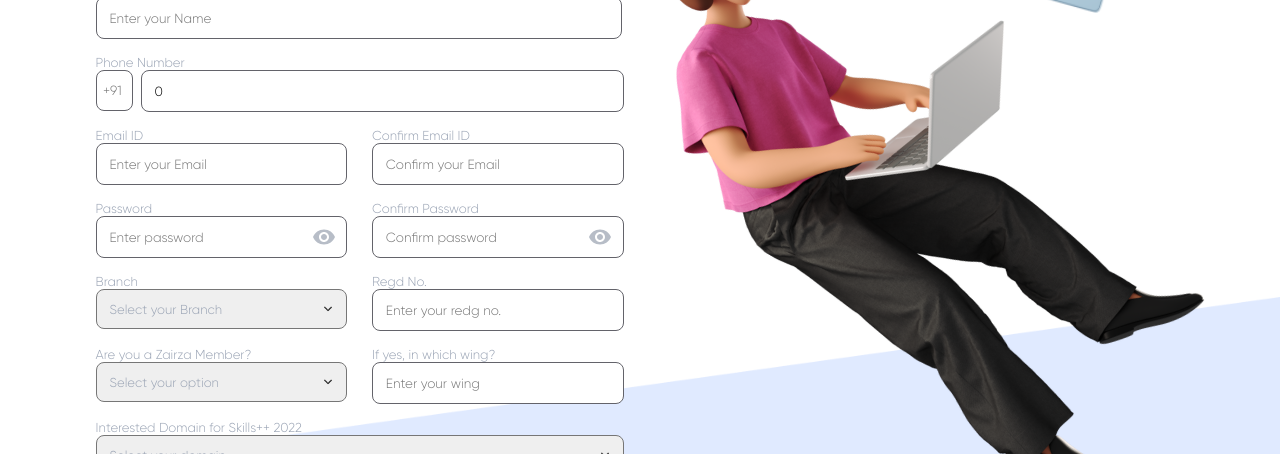
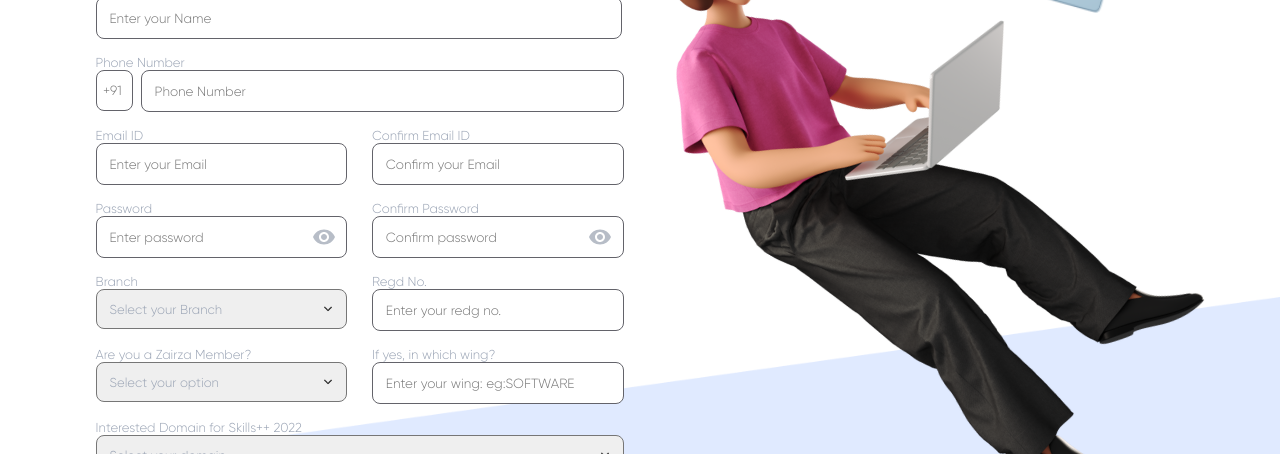
Before and after one commit to zairza-cetb/Skills-, a React (Create React App) app: page /register in a window 1280 px wide. Shown: the part 241-695 px from the top of the page. Built offline with nearby package versions, Linux system fonts and the light colour scheme.

Commit message:
Added extra functionalities

```diff
--- a/src/components/registrationPage/regPage.js
+++ b/src/components/registrationPage/regPage.js
@@ -7,32 +7,88 @@ import GoogleIcon from '@mui/icons-material/Google';
 import { FaAngleDown } from "react-icons/fa";
 import registerImage from "../registrationPage/images/registerImage.png"
 import window from "../registrationPage/images/browserWindow.png"
+import { useNavigate } from "react-router-dom";
 
 const Registration=()=>{
 
+    const nav=useNavigate();
     const [showPassword, setShowPassword] = useState(false)
-    const [confirmPassword, setConfirmPassword] = useState(false)
+    const [showConfirmPassword, setShowConfirmPassword] = useState(false)
     const [branch, setBranch] = useState([]);
     const [answer, setAnswer] = useState([]);
-    const [phoneNo, setPhoneNo]=useState(0);
+    const [phoneNo, setPhoneNo]=useState("");
+    const [regexp, setRegexp]=useState(/^[0-9\b]+$/);
+    const [user, setUser] = useState({
+        name: "",
+        enterEmail:"",
+        confirmEmail:"",
+        enterPassword:"",
+        confirmPassword:"",
+        enterRedgNo:"",
+        enterWing:"",
+    })
+    const [err, setError] = useState(false)
     const buttonHandler = e => {
         e.preventDefault()
         setShowPassword(!showPassword)
     }
     const confirmButtonHandler = e => {
         e.preventDefault()
-        setConfirmPassword(!confirmPassword)
+        setShowConfirmPassword(!showConfirmPassword)
     }
     const checkPhnNo=e=>{
-        const onlyDigits = e.target.value.replace(/\D/g,"");
-        if(onlyDigits>9999999999){
-            alert("phone number should not exceed 10 digits")
+        // const onlyDigits = e.target.value.test(!/\D/g);
+        // setPhoneNo(onlyDigits)
+        // if(onlyDigits>9999999999){
+        //     alert("enter Valid phone number")
+        // }
+        // else{
+        //     setPhoneNo(onlyDigits)
+        // }
+        if(!/\D/g.test(e.target.value) && e.target.value<=9999999999){
+            setPhoneNo(e.target.value)
         }
         else{
-        setPhoneNo(onlyDigits);
+            alert("Phone number is restricted to 10 digits or Invalid Input")
         }
     }
-
+    const changeHandler = e => {
+        const { name, value } = e.target
+        setUser({
+            ...user,
+            [name]: value
+        })
+    }
+    const register = (e) => {
+        e.preventDefault();
+        try {
+            const { name, enterEmail, confirmEmail, enterPassword, confirmPassword, enterRedgNo, enterWing} = user
+            if (name && enterEmail && confirmEmail && enterPassword && confirmPassword && enterRedgNo  && phoneNo && branch && (enterEmail===confirmEmail) && (enterPassword===confirmPassword))
+            {
+                console.log(enterWing);
+                if(answer==="yes"){
+                    if(enterWing==='SOFTWARE' || enterWing==='HARDWARE' || enterWing==='DESIGN'){
+                        alert("registration successful")
+                    }
+                    else{
+                        alert("Enter valid wing: (SOFTWARE--or--HARDWARE--or--DESIGN)")
+                    }
+                }
+                else if(answer==="no"){
+                    if(enterWing)
+                    alert("You cannot fill the field 'wing' since you are not a member")
+                    else
+                    alert("registration sucessful")
+                }
+            }
+            else {
+                alert("invalid")
+            }
+        }
+        catch (err) {
+            setError(true)
+        }
+    }
     const branches = [
         {
             name: 'Computer Science',
@@ -75,7 +131,7 @@ const Registration=()=>{
             value: "mca"
         },
         {
-            name: 'Mathematics and Humanities',
+            name: 'Integrated MSc. Mathematics',
             value: "math"
         },
         {
@@ -104,20 +160,52 @@ const Registration=()=>{
             value: "web"
         },
         {
-            name: 'IOT',
-            value: "iot"
+            name: 'App Development',
+            value: "app"
         },
         {
             name: 'UI/UX',
             value: "ui"
         },
         {
-            name: 'Machine Learning',
-            value: "ml"
+            name: 'Graphics Designing',
+            value: "gd"
         },
         {
             name: 'Competetive Coding',
             value: "cp"
+        },
+        {
+            name: 'AI/ML',
+            value: "ai"
+        },
+        {
+            name: 'Game Development',
+            value: "game"
+        },
+        {
+            name: 'Embedded System & IOT',
+            value: "iot"
+        },
+        {
+            name: 'ROS',
+            value: "ros"
+        },
+        {
+            name: '3D and Motion Graphics',
+            value: "3d"
+        },
+        {
+            name: 'Cybersecurity',
+            value: "cs"
+        },
+        {
+            name: 'Blockchain',
+            value: "blockchain"
+        },
+        {
+            name: 'Devops',
+            value: "devops"
         },
     ];
     const branchHandler = e => {
@@ -137,45 +225,45 @@ const Registration=()=>{
                 <p>Sign up to get all the goodies</p>
                 <div className="layer1">
                     <p>Name</p>
-                    <input type="name" placeholder="Enter your Name" className="name" />
+                    <input type="name" placeholder="Enter your Name" className="name" name="name" value={user.name} onChange={changeHandler} />
                 </div>
                 <div className="layer2">
                     <p>Phone Number</p>
                     <div className="phoneInput">
                         <div><input type="name" placeholder="+91" className="phoneCode" /></div>
-                        <div className="pc"><input type="name" placeholder="Phone Number" className="phoneNumber" value={phoneNo} onChange={checkPhnNo} /></div>
+                        <div className="pc"><input type="name" placeholder="Phone Number" className="phoneNumber" onChange={checkPhnNo} /></div>
                     </div>
                 </div>
                 <div className="layer3">
                     <div className="email1">
                         <p>Email ID</p>
-                        <input type="email" className="enterEmail" placeholder="Enter your Email" />
+                        <input type="email" className="enterEmail" placeholder="Enter your Email" name="enterEmail" value={user.enterEmail} onChange={changeHandler}/>
                     </div>
                     <div className="email2 e2">
                         <p>Confirm Email ID</p>
-                        <input type="email" className="enterEmail" placeholder="Confirm your Email" />
+                        <input type="email" className="enterEmail" placeholder="Confirm your Email" name="confirmEmail" value={user.confirmEmail} onChange={changeHandler}/>
                     </div>
                 </div>
                 <div className="layer4">
                     <div className="password">
                         <p>Password</p>
                         <div className="wrapfield">
-                            <div><input type={showPassword ? "text" : "password"} className="enterPassword" placeholder="Enter password" /></div>
+                            <div><input type={showPassword ? "text" : "password"} className="enterPassword" placeholder="Enter password" name="enterPassword" value={user.enterPassword} onChange={changeHandler}/></div>
                             <div className="shBtn"><button className="showbtn" onClick={buttonHandler}>{showPassword ? <VisibilityOffIcon /> : <VisibilityIcon />}</button></div>
                         </div>
                     </div>
                     <div className="password p2">
                         <p>Confirm Password</p>
                         <div className="wrapfield">
-                            <div><input type={confirmPassword ? "text" : "password"} className="enterPassword" placeholder="Confirm password" /></div>
-                            <div className="shBtn"><button className="showbtn" onClick={confirmButtonHandler}>{confirmPassword ? <VisibilityOffIcon /> : <VisibilityIcon />}</button></div>
+                            <div><input type={showConfirmPassword ? "text" : "password"} className="enterPassword" placeholder="Confirm password" name="confirmPassword" value={user.confirmPassword} onChange={changeHandler}/></div>
+                            <div className="shBtn"><button className="showbtn" onClick={confirmButtonHandler}>{showConfirmPassword ? <VisibilityOffIcon /> : <VisibilityIcon />}</button></div>
                         </div>
                     </div>
                 </div>
                 <div className="layer5">
                     <div className="student selectBranch">
                         <p>Branch</p>
-                        <select className="branch option">
+                        <select className="branch option" name="selectBranch" value={user.selectBranch}>
                             <option disabled selected="selected">Select your Branch </option>
                             {branches.map((branch) => (
                                 <option value={branch.value}>{branch.name}</option>
@@ -184,13 +272,13 @@ const Registration=()=>{
                     </div>
                     <div className="student r1">
                         <p>Regd No.</p>
-                        <input type="text" className="regdNo" placeholder="Enter your redg no." />
+                        <input type="text" className="regdNo" placeholder="Enter your redg no." name="enterRedgNo" value={user.enterRedgNo} onChange={changeHandler} />
                     </div>
                 </div>
                 <div className="layer6">
                     <div className="membership selectMember">
                         <p>Are you a Zairza Member?</p>
-                        <select className="member option" onChange={ansHandle}>
+                        <select className="member option" onChange={ansHandle} name="selectOption" value={user.selectOption}>
                         <option disabled selected="selected">Select your option</option>
                             {ans.map((a) => (
                                 <option value={a.value}>{a.name}</option>
@@ -199,12 +287,12 @@ const Registration=()=>{
                     </div>
                         <div className="membership w1">
                         <p>If yes, in which wing?</p>
-                        <input type="text" className="wing" placeholder="Enter your wing" disabled={answer==="no"?true:false} />
+                        <input type="text" className="wing" placeholder="Enter your wing: eg:SOFTWARE" disabled={answer==="no"?true:false} name="enterWing" value={user.enterWing} onChange={changeHandler}/>
                     </div>
                 </div>
                 <div className="layer7 selectdomain">
                     <p>Interested Domain for Skills++ 2022</p>
-                    <select className="domain option">
+                    <select className="domain option" name="selectDomain" value={user.selectDomain}>
                         <option disabled selected="selected">Select your domain</option>
                         {domains.map((domain) => (
                                 <option value={domain.value}>{domain.name}</option>
@@ -212,13 +300,13 @@ const Registration=()=>{
                     </select>
                 </div>
                 <div className="layer8">
-                    <div className="btn1"><button className="registerBtn" >Register</button></div>
+                    <div className="btn1"><button className="registerBtn" onClick={register}>Register</button></div>
                     <p>or</p>
                     <div className="btn2"><button className="google"><GoogleIcon /></button></div>
                     <div className="btn3"><button className="git"><GitHubIcon /></button></div>
                 </div>
                 <div className="layer9">
-                    <p>Already registered?<span>Login</span></p>
+                    <p>Already registered?<span onClick={() => nav("/login")}>Login</span></p>
                 </div>
             </div>
             <div className="image">
--- a/src/components/registrationPage/rejMain.js
+++ b/src/components/registrationPage/rejMain.js
@@ -1,11 +1,17 @@
 import React, { useState } from "react";
 import Registration from "../registrationPage/regPage";
+import { BrowserRouter as Router,Routes, Route} from "react-router-dom"
 
 const Registration_Page = () => {
 
     return (
         <div>
-            <Registration />
+            <Router>
+            <Routes>
+                <Route path="/register" element={<Registration />}/>
+            </Routes>
+            </Router>
+
         </div>
     )
 }
```
Also changed, not shown: src/components/registrationPage/regPage.scss (+14 -1 lines).
